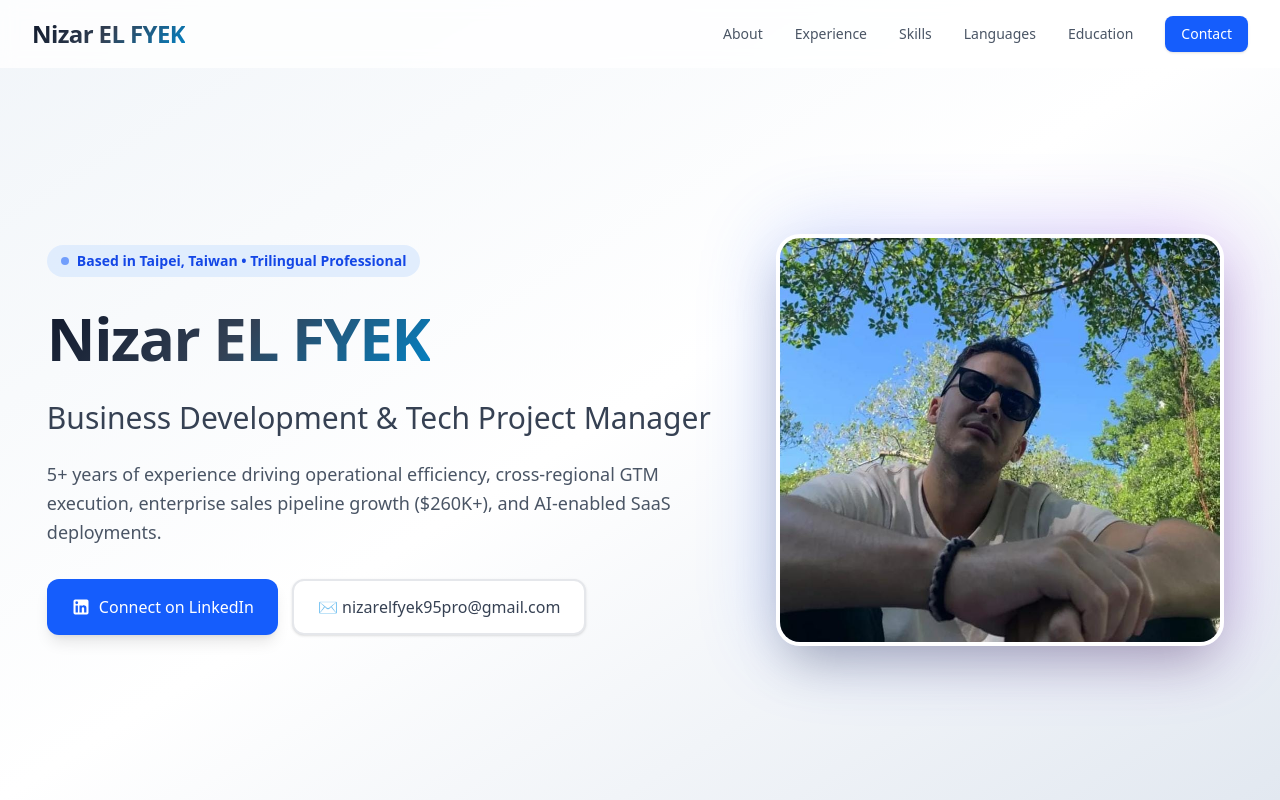
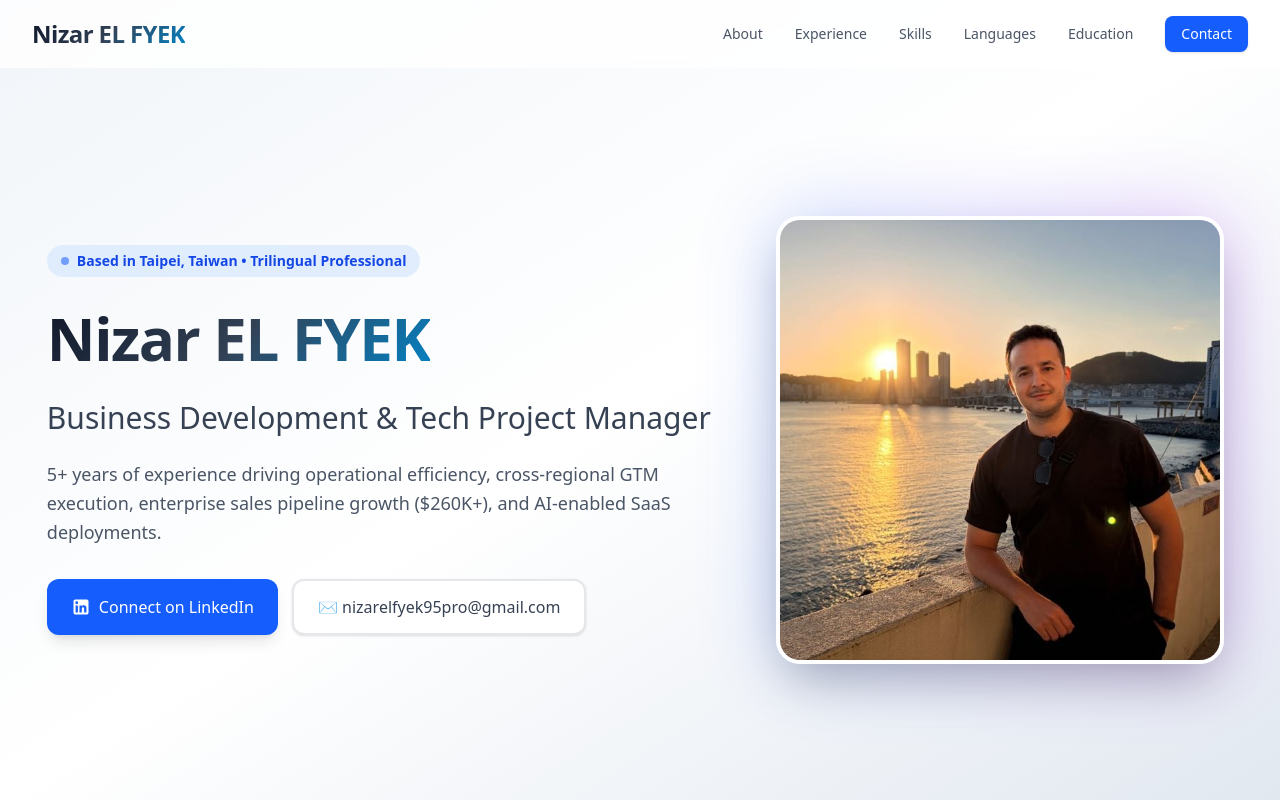
Before and after one commit to nizar-efk95/nizar-portfolio, a React (Vite) app: page / in a window 1280 px wide. Shown: the top 800 px of the page. Built offline with nearby package versions, Linux system fonts and the light colour scheme.

Commit message:
Update profile photo

```diff
--- a/index.html
+++ b/index.html
@@ -17,14 +17,14 @@
     <meta property="og:url" content="https://nizar-efk95.github.io/nizar-portfolio/" />
     <meta property="og:title" content="Nizar EL FYEK | Business Development & Tech Project Manager" />
     <meta property="og:description" content="Multilingual Tech Project Manager and Business Development Specialist driving operational efficiency, enterprise sales pipelines ($260K+), and AI solutions." />
-    <meta property="og:image" content="https://nizar-efk95.github.io/nizar-portfolio/nizar.jpg" />
+    <meta property="og:image" content="https://nizar-efk95.github.io/nizar-portfolio/profile-photo.jpg" />
 
     <!-- Twitter -->
     <meta property="twitter:card" content="summary_large_image" />
     <meta property="twitter:url" content="https://nizar-efk95.github.io/nizar-portfolio/" />
     <meta property="twitter:title" content="Nizar EL FYEK | Business Development & Tech Project Manager" />
     <meta property="twitter:description" content="Multilingual Tech Project Manager and Business Development Specialist driving operational efficiency, enterprise sales pipelines ($260K+), and AI solutions." />
-    <meta property="twitter:image" content="https://nizar-efk95.github.io/nizar-portfolio/nizar.jpg" />
+    <meta property="twitter:image" content="https://nizar-efk95.github.io/nizar-portfolio/profile-photo.jpg" />
 
     <!-- Google Fonts: Inter -->
     <link rel="preconnect" href="https://fonts.googleapis.com">
@@ -39,7 +39,7 @@
       "name": "Nizar EL FYEK",
       "jobTitle": "Business Development & Tech Project Manager",
       "url": "https://nizar-efk95.github.io/nizar-portfolio/",
-      "image": "https://nizar-efk95.github.io/nizar-portfolio/nizar.jpg",
+      "image": "https://nizar-efk95.github.io/nizar-portfolio/profile-photo.jpg",
       "sameAs": [
         "https://www.linkedin.com/in/nizar-el-fyek-a51318144/"
       ],
--- a/src/App.jsx
+++ b/src/App.jsx
@@ -334,7 +334,7 @@ function App() {
               <div className="relative w-full max-w-xs sm:max-w-sm md:max-w-md">
                 <div className="absolute inset-0 bg-gradient-to-r from-blue-600 via-indigo-600 to-purple-600 rounded-3xl blur-2xl opacity-25"></div>
                 <img
-                  src="/nizar-portfolio/nizar.jpg"
+                  src="/nizar-portfolio/profile-photo.jpg"
                   alt="Nizar EL FYEK"
                   className="relative rounded-3xl shadow-2xl w-full object-cover border-4 border-white"
                   onError={(e) => {
```
Also changed, not shown: public/profile-photo.jpg (added).
